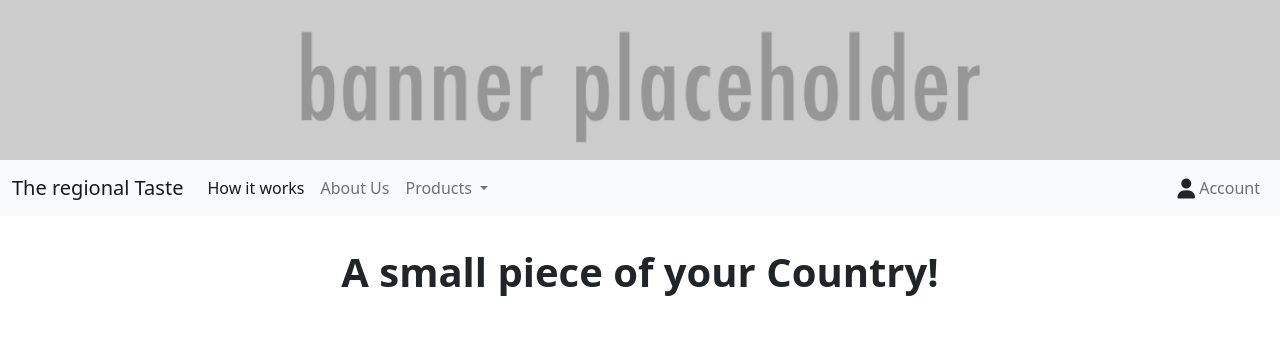
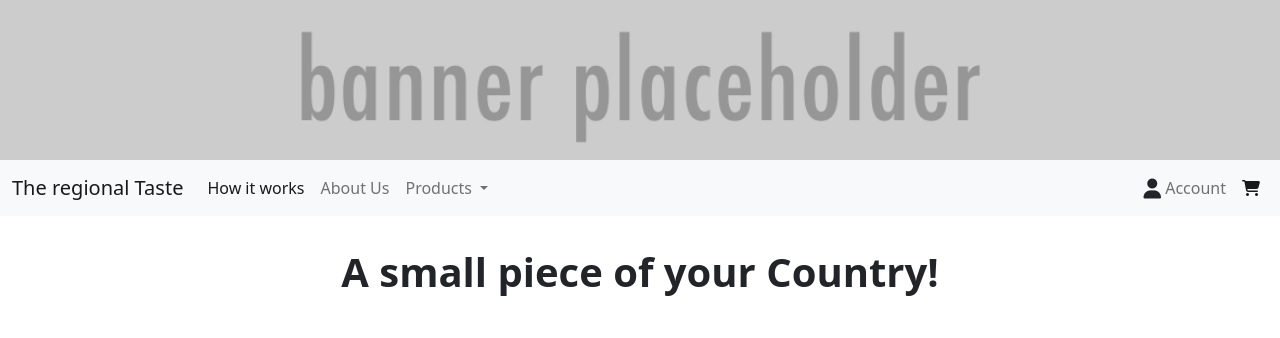
Before and after one commit to nandabritto/PP5, a Django app: page / in a window 1280 px wide. Shown: the top 338 px of the page. Run offline with Django 3.2, Linux system fonts and the light colour scheme; some libraries are stand-ins or nearby versions.

Commit message:
Add cart icon on navbar

```diff
--- a/templates/includes/navbar.html
+++ b/templates/includes/navbar.html
@@ -53,6 +53,13 @@
                     </ul>
                 </li>
             </ul>
+            <ul class="navbar-nav">
+            <li class="nav-item">
+                <a class="nav-link active" aria-current="page" href="{% url 'cart' %}"><i class="fa fa-shopping-cart" aria-hidden="true"></i>
+                </a>
+            </li>
+        </ul>
+
 
         </div>
 
```
